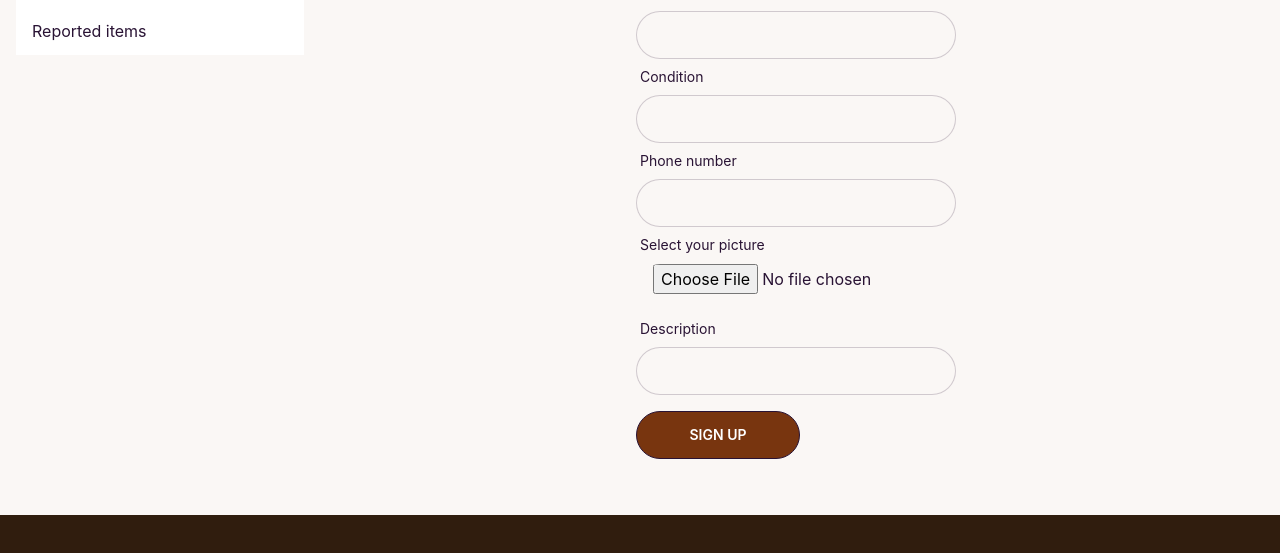
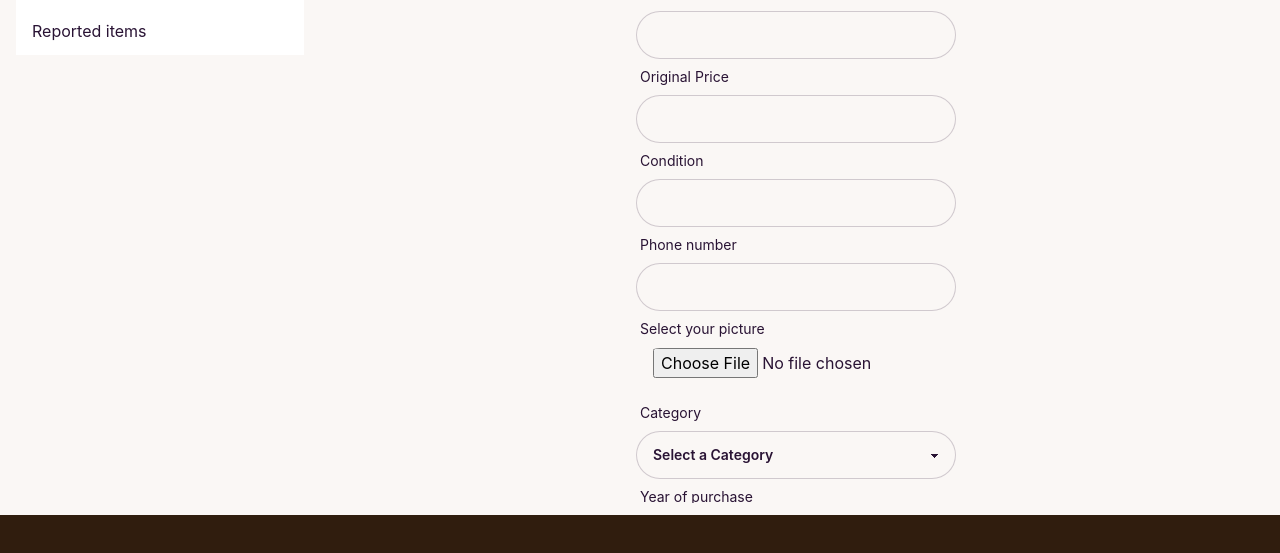
Before and after one commit to 2ndjoy/b612-used-products-resale-clients-side, a React (Create React App) app: page /dashboard/addproduct in a window 1280 px wide. Shown: the part 363-916 px from the top of the page. Built offline with nearby package versions, Linux system fonts and the light colour scheme.

Commit message:
Firebase installed and add succesfully

```diff
--- a/package.json
+++ b/package.json
@@ -7,6 +7,7 @@
     "@testing-library/react": "^13.4.0",
     "@testing-library/user-event": "^13.5.0",
     "daisyui": "^2.41.0",
+    "firebase": "^9.14.0",
     "react": "^18.2.0",
     "react-dom": "^18.2.0",
     "react-hook-form": "^7.39.5",
--- a/src/Components/Home/Products/Products.js
+++ b/src/Components/Home/Products/Products.js
@@ -1,8 +1,9 @@
 import React from 'react';
-import PrimaryButton from '../../PrimaryButton/PrimaryButton';
 import kitchen1 from '../../../assets/kitchen1.avif';
 import Gallery from '../../Gallery/Gallery';
 import BookingModal from './BookingModal';
+import { MdVerified } from 'react-icons/md';
+
 
 const Products = () => {
     return (
@@ -13,8 +14,18 @@ const Products = () => {
                         img={kitchen1}
                     ></Gallery> </figure>
                     <div className="card-body">
-                        <h2 className="card-title">Shoes!</h2>
-                        <p>If a dog chews shoes whose shoes does he choose?</p>
+                        <h2 className="card-title">Shoes! </h2>
+                        <p><b>Location</b></p>
+                        <div className='flex'>
+                            <p><b>Price</b></p>
+                            <p><b>Original Price</b></p>
+                        </div>
+                        <p><b>Years of use</b></p>
+                        <p><b>Condition</b></p>
+                        <div className='flex justify-start items-center gap-1'>
+                            <MdVerified></MdVerified><p><b>Seller name</b></p>
+                        </div>
+
                         <div className="card-actions justify-center">
                             <label htmlFor="booking-modal" className='btn bg-amber-900 text-white'> Buy Now</label>
                             <BookingModal></BookingModal>
--- a/src/DashBoard/AddProduct/AddProduct.js
+++ b/src/DashBoard/AddProduct/AddProduct.js
@@ -17,36 +17,47 @@ const AddProduct = () => {
                             <span className="label-text">Product Name</span>
                         </label>
                         <input
-                            className="input input-bordered w-full max-w-xs" {...register("name", { required: 'Name is required' })} type='text'
+                            className="input input-bordered w-full max-w-xs" {...register("productName", { required: 'Name is required' })} type='text'
                         />
                     </div>
-                    {errors.name && <p role='alert' className="text-warning">{errors.name.message}</p>}
+                    {errors.productName && <p role='alert' className="text-warning">{errors.productName.message}</p>}
                     <div className="form-control w-full max-w-xs">
                         <label className="label">
                             <span className="label-text">Price</span>
                         </label>
                         <input
-                            className="input input-bordered w-full max-w-xs" {...register("price", { required: 'Email is required' })} type='text'
+                            className="input input-bordered w-full max-w-xs" {...register("sellingPrice", { required: 'Price is required' })} type='text'
                         />
                     </div>
-                    {errors.price && <p role='alert' className="text-warning">{errors.price.message}</p>}
+                    {errors.sellingPrice && <p role='alert' className="text-warning">{errors.sellingPrice.message}</p>}
+
+
+                    <div className="form-control w-full max-w-xs">
+                        <label className="label">
+                            <span className="label-text">Original Price</span>
+                        </label>
+                        <input
+                            className="input input-bordered w-full max-w-xs" {...register("originalPrice", { required: 'Original price is required' })} type='text'
+                        />
+                    </div>
+                    {errors.originalPrice && <p role='alert' className="text-warning">{errors.originalPrice.message}</p>}
 
                     <div className="form-control w-full max-w-xs">
                         <label className="label">
                             <span className="label-text">Condition</span>
                         </label>
                         <input
-                            className="input input-bordered w-full max-w-xs" {...register("condition", { required: 'Email is required' })} type='text'
+                            className="input input-bordered w-full max-w-xs" {...register("productCondition", { required: 'Condition is required' })} type='text'
                         />
                     </div>
-                    {errors.condition && <p role='alert' className="text-warning">{errors.condition.message}</p>}
+                    {errors.productCondition && <p role='alert' className="text-warning">{errors.productCondition.message}</p>}
 
                     <div className="form-control w-full max-w-xs">
                         <label className="label">
                             <span className="label-text">Phone number</span>
                         </label>
                         <input
-                            className="input input-bordered w-full max-w-xs" {...register("sellerPhoneNumber", { required: 'Email is required' })} type='text'
+                            className="input input-bordered w-full max-w-xs" {...register("sellerPhoneNumber", { required: 'Phone number is required' })} type='text'
                         />
                     </div>
                     {errors.sellerPhoneNumber && <p role='alert' className="text-warning">{errors.sellerPhoneNumber.message}</p>}
@@ -65,13 +76,41 @@ const AddProduct = () => {
 
                     <div className="form-control w-full max-w-xs">
                         <label className="label">
+                            <span className="label-text">Category</span>
+                        </label>
+                        <select className="select input-bordered w-full max-w-xs" {...register("productCategory", { required: 'Category is required' })}>
+                            <option disabled selected>Select a Category</option>
+                            <option value="kitchen">Kitchen</option>
+                            <option value="dining">Dining</option>
+                            <option value="living">Living</option>
+                        </select>
+                    </div>
+
+
+                    {errors.productCategory && <p role='alert' className="text-warning">{errors.productCategory.message}</p>}
+
+
+                    <div className="form-control w-full max-w-xs">
+                        <label className="label">
+                            <span className="label-text">Year of purchase</span>
+                        </label>
+                        <input
+                            className="input input-bordered w-full max-w-xs" {...register("purchaseYear", { required: 'Year of purchase is required' })} type='text'
+                        />
+                    </div>
+                    {errors.purchaseYear && <p role='alert' className="text-warning">{errors.purchaseYear.message}</p>}
+
+
+                    <div className="form-control w-full max-w-xs">
+                        <label className="label">
                             <span className="label-text">Description</span>
                         </label>
                         <input
-                            className="input input-bordered w-full max-w-xs" {...register("description", { required: 'Email is required' })} type='text'
+                            className="input input-bordered w-full max-w-xs" {...register("description", { required: 'Description is required' })} type='text'
                         />
                     </div>
                     {errors.description && <p role='alert' className="text-warning">{errors.description.message}</p>}
+
 
 
                     <input className="btn bg-amber-900 text-white w-1/2 my-4" value='Sign up' type="submit" />
--- a/src/Firebase/Firebase.config.js
+++ b/src/Firebase/Firebase.config.js
@@ -0,0 +1,18 @@
+// Import the functions you need from the SDKs you need
+import { initializeApp } from "firebase/app";
+// TODO: Add SDKs for Firebase products that you want to use
+// https://firebase.google.com/docs/web/setup#available-libraries
+
+// Your web app's Firebase configuration
+const firebaseConfig = {
+    apiKey: process.env.REACT_APP_apiKey,
+    authDomain: process.env.REACT_APP_authDomain,
+    projectId: process.env.REACT_APP_projectId,
+    storageBucket: process.env.REACT_APP_storageBucket,
+    messagingSenderId: process.env.REACT_APP_messagingSenderId,
+    appId: process.env.REACT_APP_appId
+};
+
+// Initialize Firebase
+const app = initializeApp(firebaseConfig);
+export default app;
```
Also changed, not shown: 1 other file (tests, documents, lock files or other folders).
